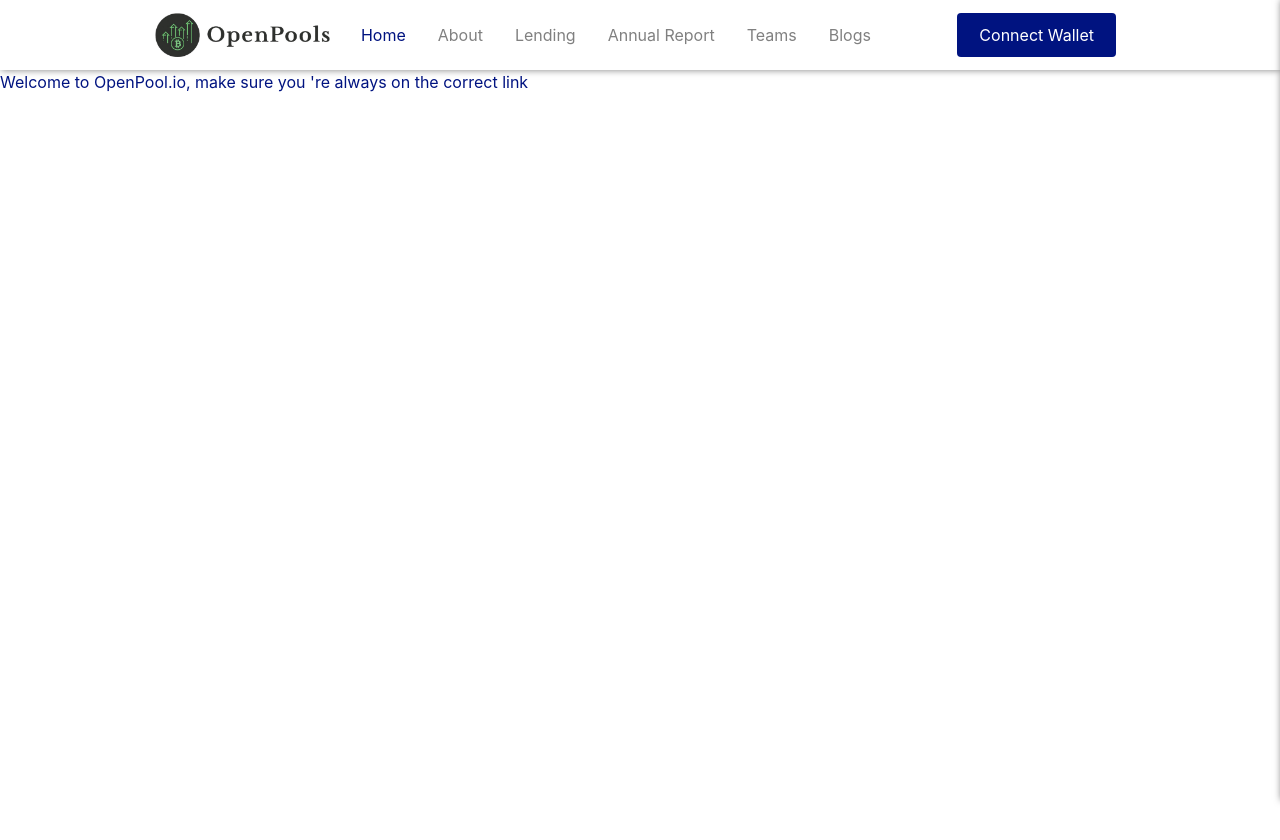
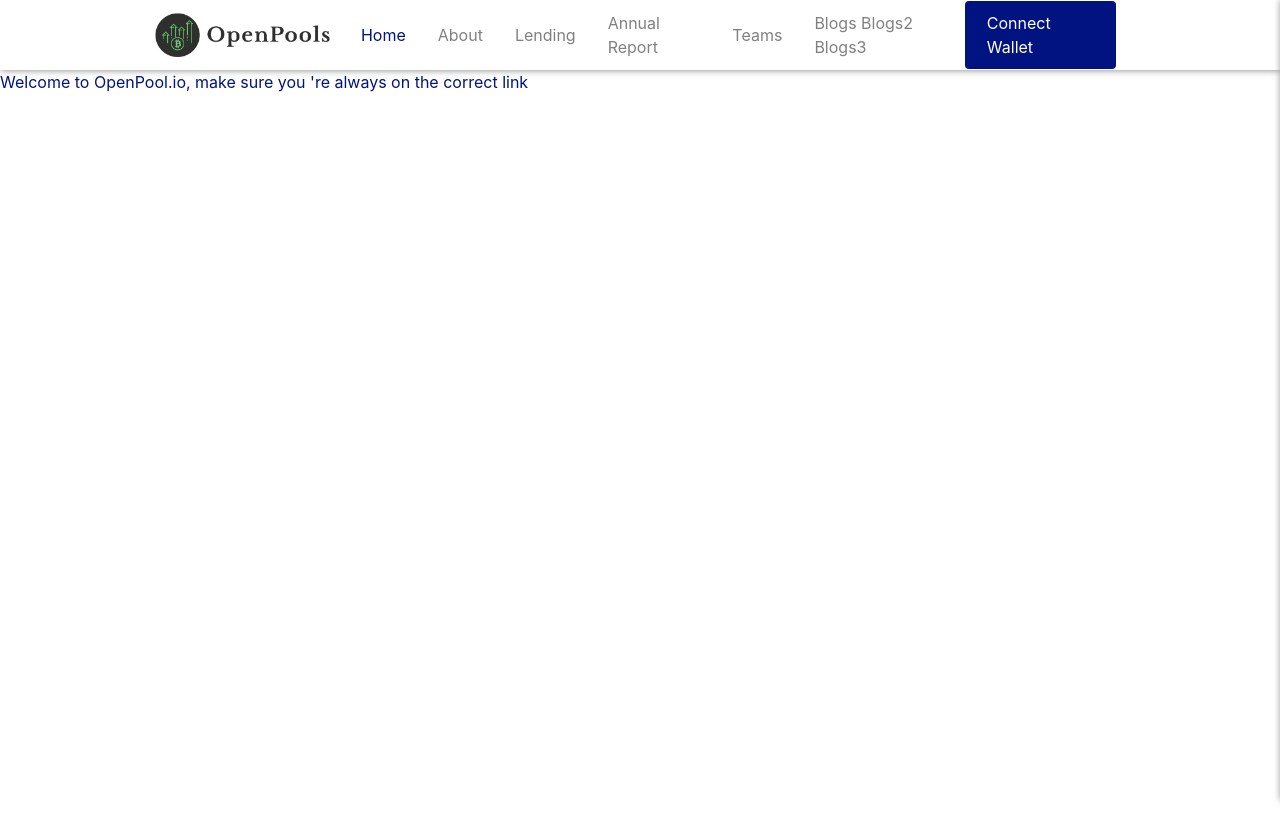
Before and after one commit to ndhaka007/nft-marketplace, a React (Create React App) app: page / in a window 1280 px wide. Shown: the top 840 px of the page. Built offline with nearby package versions, Linux system fonts and the light colour scheme.

Commit message:
Update index.js

```diff
--- a/src/components/Navbar/index.js
+++ b/src/components/Navbar/index.js
@@ -39,6 +39,8 @@ const Navbar = () => {
           </NavLink>
           <NavLink to='/blogs' activeStyle>
             Blogs
+            Blogs2
+            Blogs3
           </NavLink>
           {/* Second Nav */}
           {/* <NavBtnLink to='/sign-in'>Sign In</NavBtnLink> */}
```
